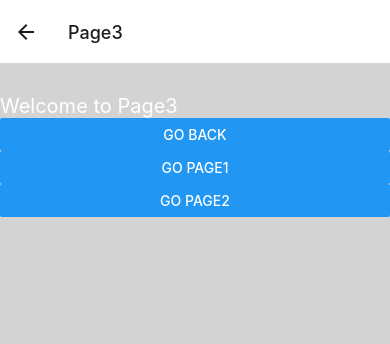
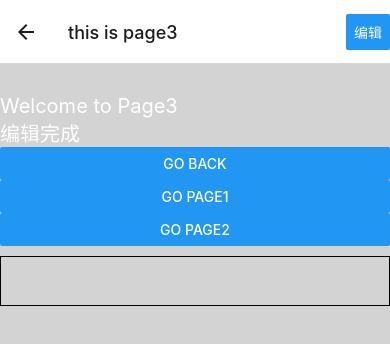
Before and after one commit to leecobaby/StudyRNBase, a React Native app: screen /Page3 in a window 390 px wide. Shown: the top 344 px of the page. Built offline with nearby package versions, Linux system fonts and the light colour scheme.

Commit message:
s3: update screen pages

```diff
--- a/navigators/AppNavigators.tsx
+++ b/navigators/AppNavigators.tsx
@@ -5,15 +5,20 @@ import {Page1} from '../pages/basic/s3-4/page1';
 import {Page2} from '../pages/basic/s3-4/page2';
 import {Page3} from '../pages/basic/s3-4/page3';
 import {Home} from '../pages/basic/s3-4/home';
+import {RootStackParamList} from './type';
 
-const Stack = createStackNavigator();
+const Stack = createStackNavigator<RootStackParamList>();
 
 export const AppNavigators: React.FC = () => {
   return (
     <Stack.Navigator initialRouteName="Home">
-      <Stack.Screen name="Home" component={Home} options={{headerBackTitle: '123'}} />
+      <Stack.Screen
+        name="Home"
+        component={Home}
+        options={{headerBackTitle: '123', headerBackAccessibilityLabel: '222', headerBackTitleVisible: false}}
+      />
       <Stack.Screen name="Page1" component={Page1} />
-      <Stack.Screen name="Page2" component={Page2} />
+      <Stack.Screen name="Page2" component={Page2} options={{header: () => null}} />
       <Stack.Screen name="Page3" component={Page3} />
     </Stack.Navigator>
   );
--- /dev/null
+++ b/navigators/type.ts
@@ -0,0 +1,10 @@
+import type {StackScreenProps} from '@react-navigation/stack';
+
+export type RootStackParamList = {
+  Home: undefined;
+  Page1: {name?: string} | undefined;
+  Page2: undefined;
+  Page3: {name?: string; mode: string} | undefined;
+};
+
+export type ScreenProps<T extends keyof RootStackParamList> = StackScreenProps<RootStackParamList, T>;
--- a/pages/basic/s3-4/home.tsx
+++ b/pages/basic/s3-4/home.tsx
@@ -10,7 +10,7 @@ export const Home: React.FC<Props> = props => {
   return (
     <View style={{flex: 1, backgroundColor: 'lightgray', paddingTop: 30}}>
       <Text style={styles.text}>Welcome to home page</Text>
-      <Button title="Go to page1" onPress={() => navigation.navigate('Page1')} />
+      <Button title="Go to page1" onPress={() => navigation.navigate('Page1', {name: '动态的'})} />
       <Button title="Go to page2 " onPress={() => navigation.navigate('Page2')} />
       <Button title="Go to page3" onPress={() => navigation.navigate('Page3')} />
     </View>
--- a/pages/basic/s3-4/page1.tsx
+++ b/pages/basic/s3-4/page1.tsx
@@ -1,12 +1,19 @@
-import React from 'react';
+import React, {useEffect, useLayoutEffect} from 'react';
 import {Button, StyleSheet, Text, View} from 'react-native';
 
-interface Props {
-  navigation: any;
-}
+import {RootStackParamList, ScreenProps} from '@/navigators/type';
 
-export const Page1: React.FC<Props> = props => {
-  const {navigation} = props;
+interface Props extends ScreenProps<'Page1'> {}
+
+export const Page1: React.FC<Props> = ({route, navigation}) => {
+  const {name} = route.params || {};
+
+  useEffect(() => {
+    navigation.setOptions({
+      title: `Page1 ${name ?? ''}`,
+    });
+  }, [navigation, name]);
+
   return (
     <View style={{flex: 1, backgroundColor: 'lightgray', paddingTop: 30}}>
       <Text style={styles.text}>Welcome to Page1</Text>
--- a/pages/basic/s3-4/page3.tsx
+++ b/pages/basic/s3-4/page3.tsx
@@ -1,18 +1,45 @@
-import React from 'react';
-import {Button, StyleSheet, Text, View} from 'react-native';
+import {ScreenProps} from '@/navigators/type';
+import React, {useCallback, useEffect} from 'react';
+import {Alert, Button, StyleSheet, Text, TextInput, View} from 'react-native';
 
-interface Props {
-  navigation: any;
-}
+type Props = ScreenProps<'Page3'>;
 
-export const Page3: React.FC<Props> = props => {
-  const {navigation} = props;
+export const Page3: React.FC<Props> = ({route, navigation}) => {
+  const {name, mode} = route.params || {};
+  const showText = mode === 'edit' ? '正在编辑' : '编辑完成';
+
+  const headerRight = useCallback(() => {
+    return (
+      <Button
+        title={mode === 'edit' ? '保存' : '编辑'}
+        onPress={() => {
+          navigation.setParams({mode: mode === 'edit' ? '' : 'edit'});
+        }}
+      />
+    );
+  }, [mode, navigation]);
+
+  useEffect(() => {
+    navigation.setOptions({
+      title: `${name ?? 'this is page3'}`,
+      headerRight,
+    });
+  }, [navigation, name, headerRight]);
+
   return (
     <View style={{flex: 1, backgroundColor: 'lightgray', paddingTop: 30}}>
       <Text style={styles.text}>Welcome to Page3</Text>
+      <Text style={styles.text}>{showText}</Text>
       <Button title="Go Back" onPress={() => navigation.goBack()} />
       <Button title="Go Page1" onPress={() => navigation.navigate('Page1')} />
       <Button title="Go Page2" onPress={() => navigation.navigate('Page2')} />
+
+      <TextInput
+        style={styles.input}
+        onChangeText={text => {
+          navigation.setParams({name: text});
+        }}
+      />
     </View>
   );
 };
@@ -22,4 +49,15 @@ const styles = StyleSheet.create({
     fontSize: 20,
     color: 'white',
   },
+  input: {
+    height: 50,
+    borderWidth: 1,
+    marginTop: 10,
+    borderColor: 'black',
+  },
+  showText: {
+    marginTop: 20,
+    fontSize: 20,
+    color: 'red',
+  },
 });
```
Also changed, not shown: tsconfig.json (+8 -1 lines), .eslintrc.js.
